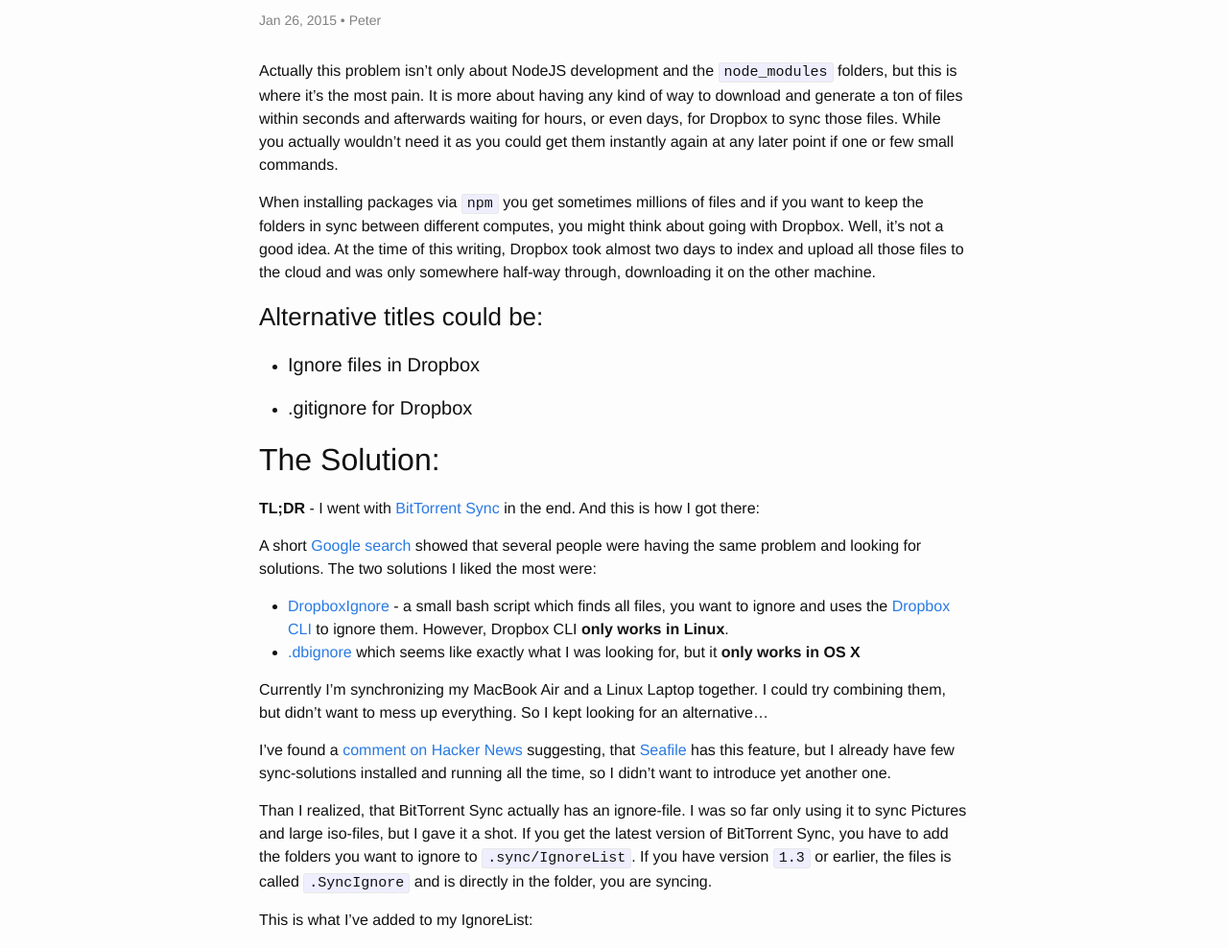
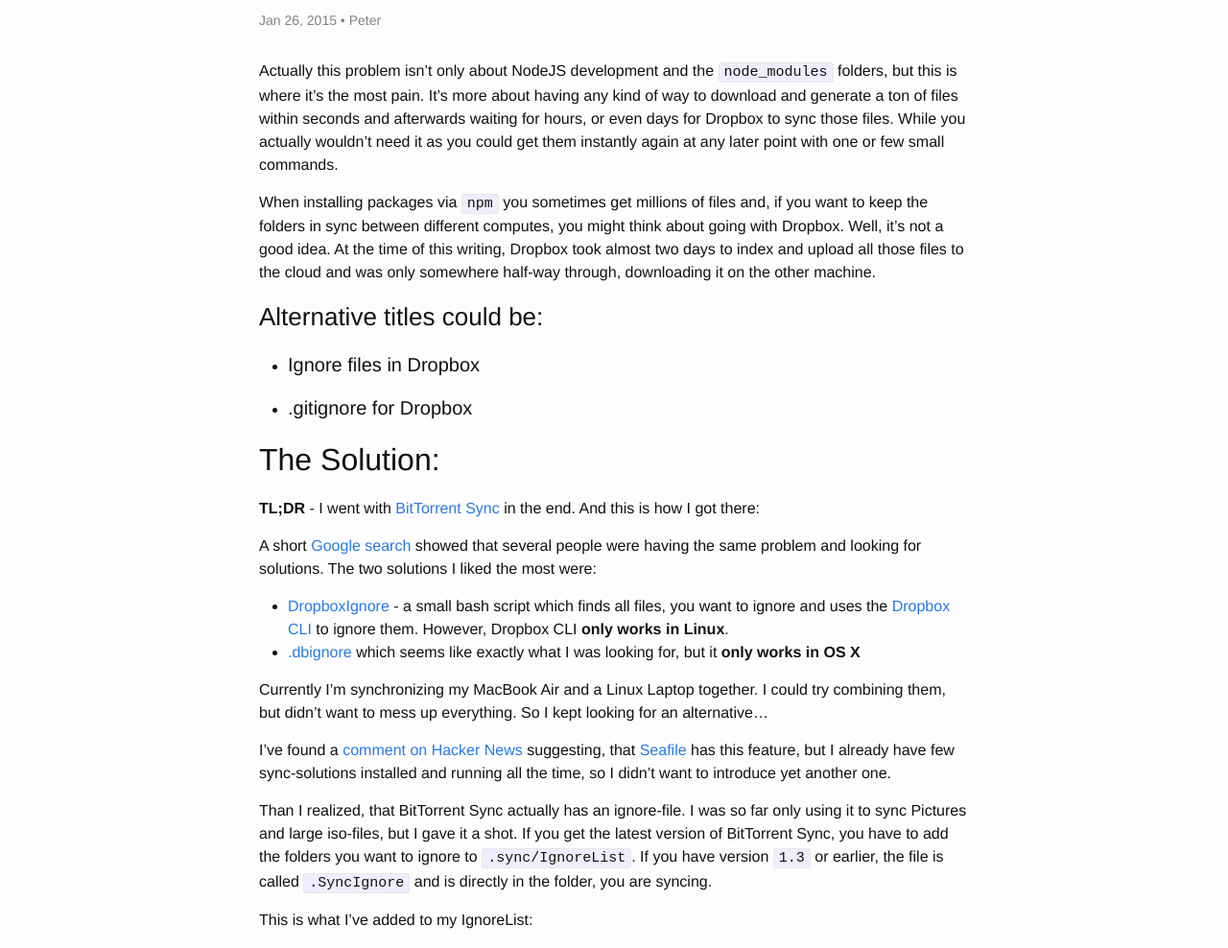
Before and after one commit to pgrm/pgrm.github.io, a Jekyll site: the page built from _posts/2015/2015-01-26-ignore-node_modules-in-dropbox.markdown, in a window 1280 px wide. Shown: the part 138-1126 px from the top of the page at 96% size. Built offline with Jekyll 4.4.1, drawn with Linux system fonts in a browser that asks for light colours; comment, search, counter and statistics services are not loaded.

Commit message:
grammar checks

```diff
--- a/_posts/2015/2015-01-26-ignore-node_modules-in-dropbox.markdown
+++ b/_posts/2015/2015-01-26-ignore-node_modules-in-dropbox.markdown
@@ -6,9 +6,9 @@
   - Directory synchronization
 ---
 
-Actually this problem isn't only about NodeJS development and the `node_modules` folders, but this is where it's the most pain. It is more about having any kind of way to download and generate a ton of files within seconds and afterwards waiting for hours, or even days, for Dropbox to sync those files. While you actually wouldn't need it as you could get them instantly again at any later point if one or few small commands.
+Actually this problem isn't only about NodeJS development and the `node_modules` folders, but this is where it's the most pain. It's more about having any kind of way to download and generate a ton of files within seconds and afterwards waiting for hours, or even days for Dropbox to sync those files. While you actually wouldn't need it as you could get them instantly again at any later point with one or few small commands.
 
-When installing packages via `npm` you get sometimes millions of files and if you want to keep the folders in sync between different computes, you might think about going with Dropbox. Well, it's not a good idea. At the time of this writing, Dropbox took almost two days to index and upload all those files to the cloud and was only somewhere half-way through, downloading it on the other machine.
+When installing packages via `npm` you sometimes get millions of files and, if you want to keep the folders in sync between different computes, you might think about going with Dropbox. Well, it's not a good idea. At the time of this writing, Dropbox took almost two days to index and upload all those files to the cloud and was only somewhere half-way through, downloading it on the other machine.
 
 ### Alternative titles could be:
 
@@ -28,7 +28,7 @@
 
 I've found a [comment on Hacker News](https://news.ycombinator.com/item?id=7932968) suggesting, that [Seafile](http://seafile.com/en/home/) has this feature, but I already have few sync-solutions installed and running all the time, so I didn't want to introduce yet another one.
 
-Than I realized, that BitTorrent Sync actually has an ignore-file. I was so far only using it to sync Pictures and large iso-files, but I gave it a shot. If you get the latest version of BitTorrent Sync, you have to add the folders you want to ignore to `.sync/IgnoreList`. If you have version `1.3` or earlier, the files is called `.SyncIgnore` and is directly in the folder, you are syncing.
+Than I realized, that BitTorrent Sync actually has an ignore-file. I was so far only using it to sync Pictures and large iso-files, but I gave it a shot. If you get the latest version of BitTorrent Sync, you have to add the folders you want to ignore to `.sync/IgnoreList`. If you have version `1.3` or earlier, the file is called `.SyncIgnore` and is directly in the folder, you are syncing.
 
 This is what I've added to my IgnoreList:
 
```
